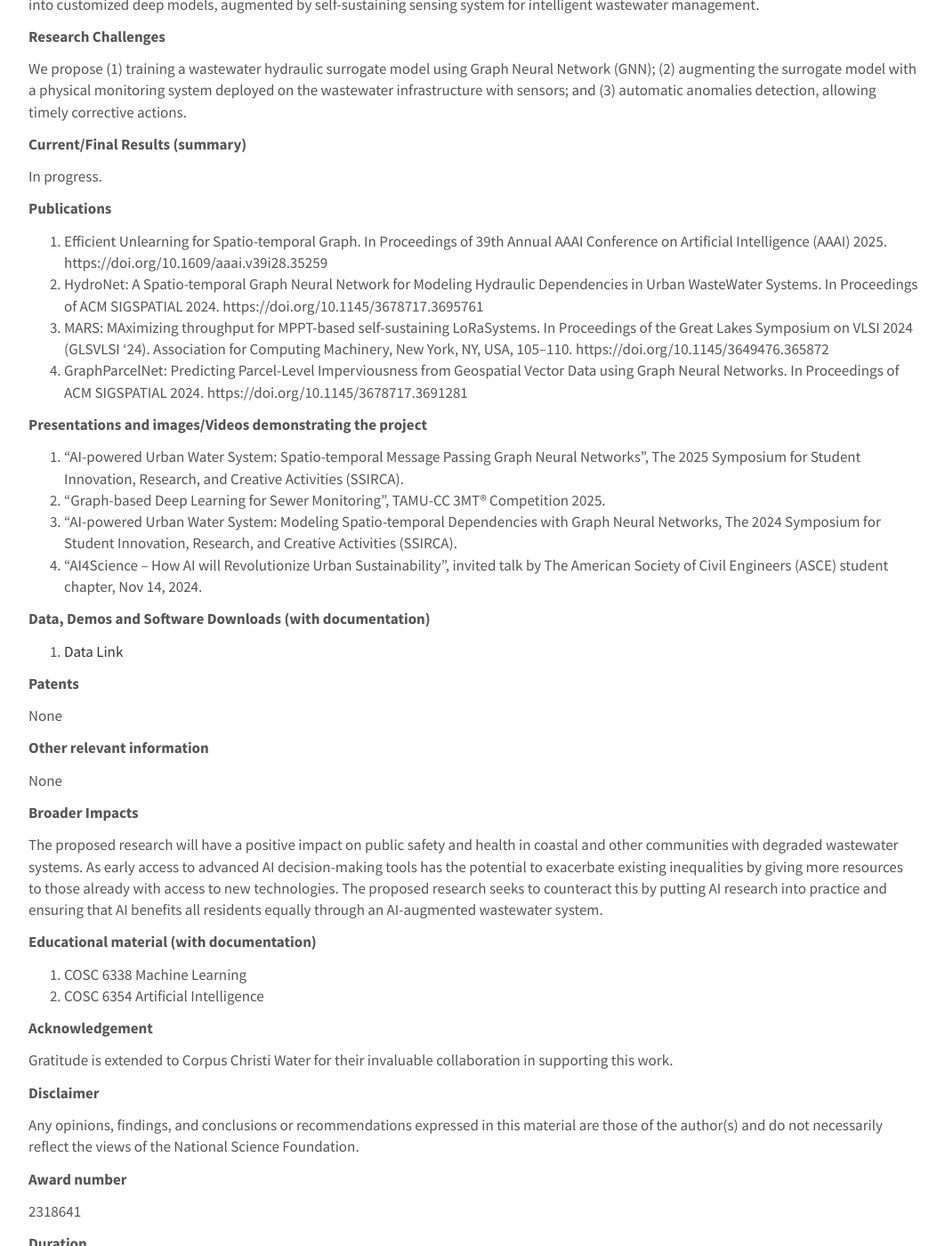
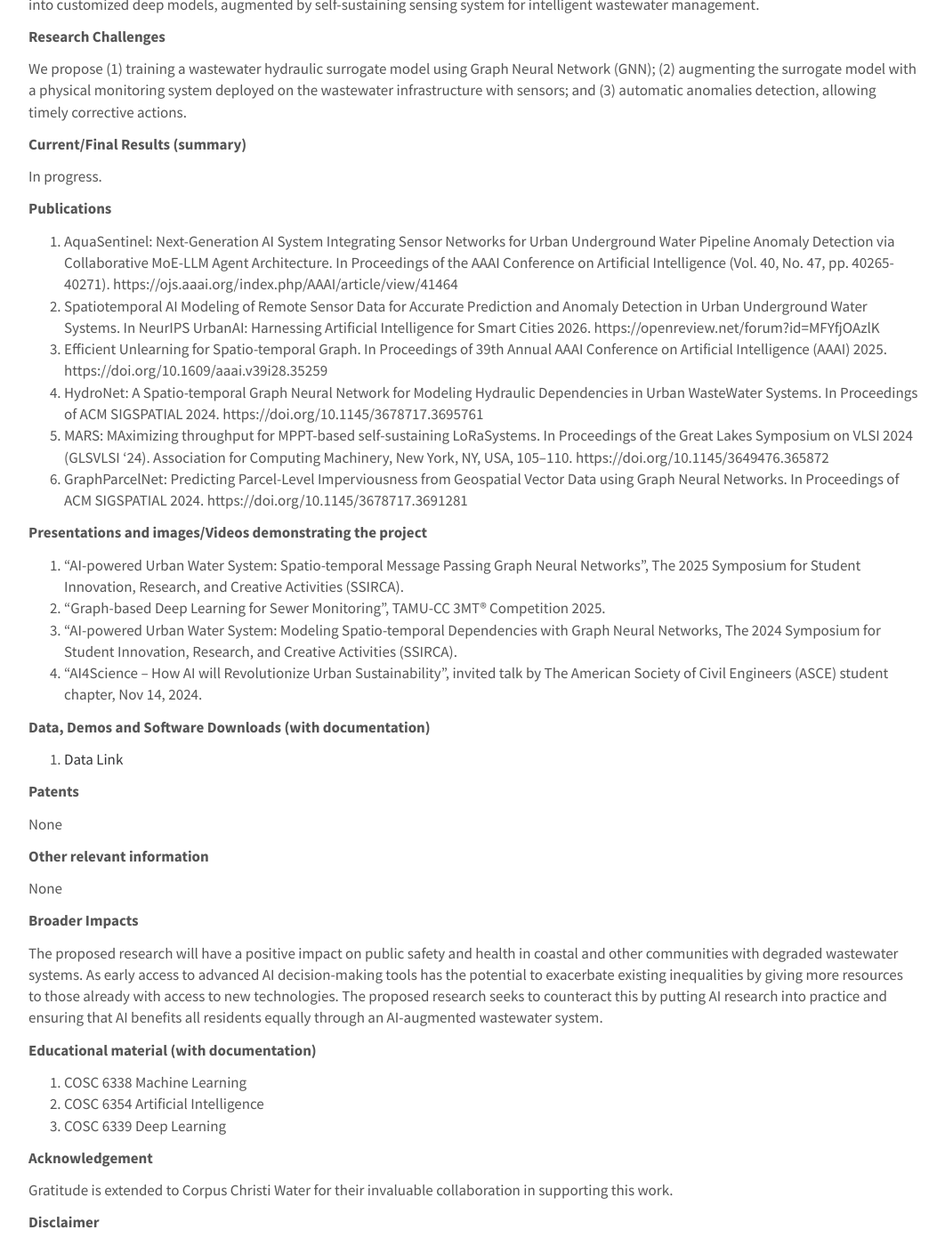
Before and after one commit to WENLU-W/WENLU-W.github.io, a Jekyll site: the page built from docs/_posts/2023-10-01-ai4hydro.md, in a window 1280 px wide and 1400 px high, scrolled down 578 px. Shown: the whole window at 89% size, without its empty margins (108-1170 px from the left). Built offline with Jekyll 4.4.1, drawn with Linux system fonts in a browser that asks for light colours.

Commit message:
Update 2023-10-01-ai4hydro.md

```diff
--- a/docs/_posts/2023-10-01-ai4hydro.md
+++ b/docs/_posts/2023-10-01-ai4hydro.md
@@ -23,10 +23,13 @@ The proposed work will revolutionize the urban wastewater system by transforming
 
 **Publications**
 
-   1. Efficient Unlearning for Spatio-temporal Graph. In Proceedings of 39th Annual AAAI Conference on Artificial Intelligence (AAAI) 2025. https://doi.org/10.1609/aaai.v39i28.35259
-   2. HydroNet: A Spatio-temporal Graph Neural Network for Modeling Hydraulic Dependencies in Urban WasteWater Systems. In Proceedings of ACM SIGSPATIAL 2024. https://doi.org/10.1145/3678717.3695761
-   3. MARS: MAximizing throughput for MPPT-based self-sustaining LoRaSystems. In Proceedings of the Great Lakes Symposium on VLSI 2024 (GLSVLSI '24). Association for Computing Machinery, New York, NY, USA, 105–110. https://doi.org/10.1145/3649476.365872
-   4. GraphParcelNet: Predicting Parcel-Level Imperviousness from Geospatial Vector Data using Graph Neural Networks. In Proceedings of ACM SIGSPATIAL 2024. https://doi.org/10.1145/3678717.3691281
+
+   1. AquaSentinel: Next-Generation AI System Integrating Sensor Networks for Urban Underground Water Pipeline Anomaly Detection via Collaborative MoE-LLM Agent Architecture. In Proceedings of the AAAI Conference on Artificial Intelligence (Vol. 40, No. 47, pp. 40265-40271). https://ojs.aaai.org/index.php/AAAI/article/view/41464
+   2. Spatiotemporal AI Modeling of Remote Sensor Data for Accurate Prediction and Anomaly Detection in Urban Underground Water Systems. In NeurIPS UrbanAI: Harnessing Artificial Intelligence for Smart Cities 2026. https://openreview.net/forum?id=MFYfjOAzlK
+   3. Efficient Unlearning for Spatio-temporal Graph. In Proceedings of 39th Annual AAAI Conference on Artificial Intelligence (AAAI) 2025. https://doi.org/10.1609/aaai.v39i28.35259
+   4. HydroNet: A Spatio-temporal Graph Neural Network for Modeling Hydraulic Dependencies in Urban WasteWater Systems. In Proceedings of ACM SIGSPATIAL 2024. https://doi.org/10.1145/3678717.3695761
+   5. MARS: MAximizing throughput for MPPT-based self-sustaining LoRaSystems. In Proceedings of the Great Lakes Symposium on VLSI 2024 (GLSVLSI '24). Association for Computing Machinery, New York, NY, USA, 105–110. https://doi.org/10.1145/3649476.365872
+   6. GraphParcelNet: Predicting Parcel-Level Imperviousness from Geospatial Vector Data using Graph Neural Networks. In Proceedings of ACM SIGSPATIAL 2024. https://doi.org/10.1145/3678717.3691281
 
 
 **Presentations and images/Videos demonstrating the project**
@@ -39,7 +42,7 @@ The proposed work will revolutionize the urban wastewater system by transforming
 
 **Data, Demos and Software Downloads (with documentation)**
 
-   1. [Data Link](https://github.com/VV123/AI4Hydro)
+   1. [Data Link](https://github.com/wenlu-lab/AI4Hydro)
 
 **Patents**
 
@@ -58,6 +61,7 @@ The proposed work will revolutionize the urban wastewater system by transforming
 
    1. COSC 6338 Machine Learning
    2. COSC 6354 Artificial Intelligence
+   3. COSC 6339 Deep Learning
 
 
 **Acknowledgement**
```
